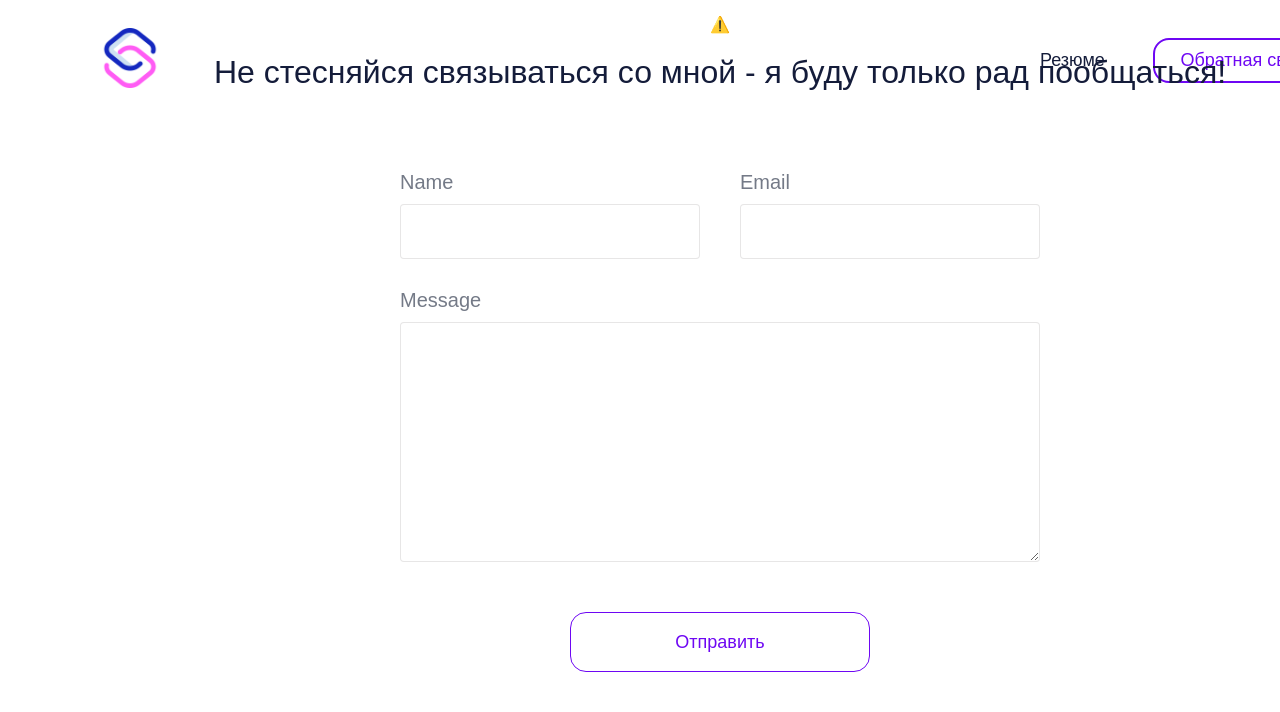
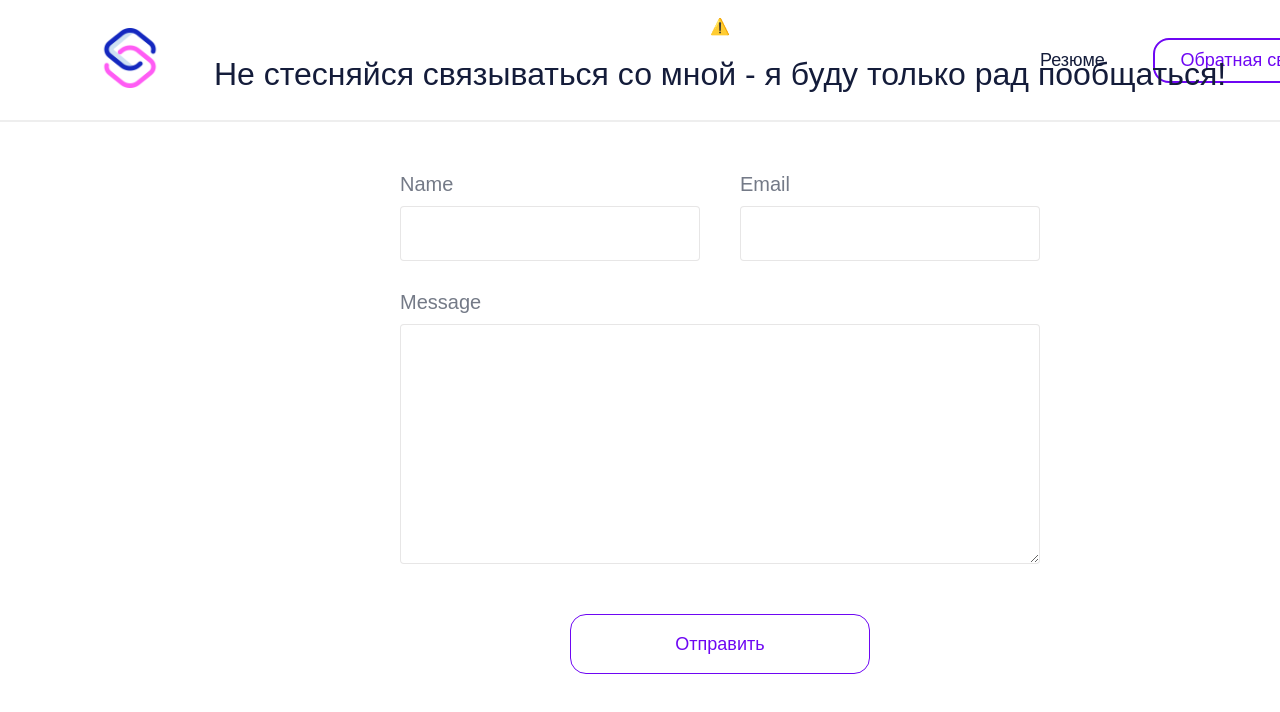
Before and after one commit to Minkaill/developer-portfolio, a Next.js app: page /feedback in a window 1280 px wide. Shown: the top 712 px of the page. Built offline with nearby package versions, Linux system fonts and the light colour scheme; no server answers.

Commit message:
fix header

```diff
--- a/pages/_app.tsx
+++ b/pages/_app.tsx
@@ -10,7 +10,7 @@ const App = ({ Component, pageProps }: AppProps) => {
         <link href="https://fonts.googleapis.com/css2?family=Inter:wght@400;500;600;700;800&family=Montserrat:wght@200;600&family=Nunito+Sans:ital,wght@0,200;0,300;0,400;0,600;0,700;0,800;1,200;1,300;1,400&family=Roboto+Condensed:wght@300;700&family=Roboto:wght@300&display=swap" />
       </Head>
       <main className="main">
-        {/* <hr className="hr_main"/> */}
+        <hr className="hr_main"/>
         <Component {...pageProps} />
       </main>
     </Layout>
```
